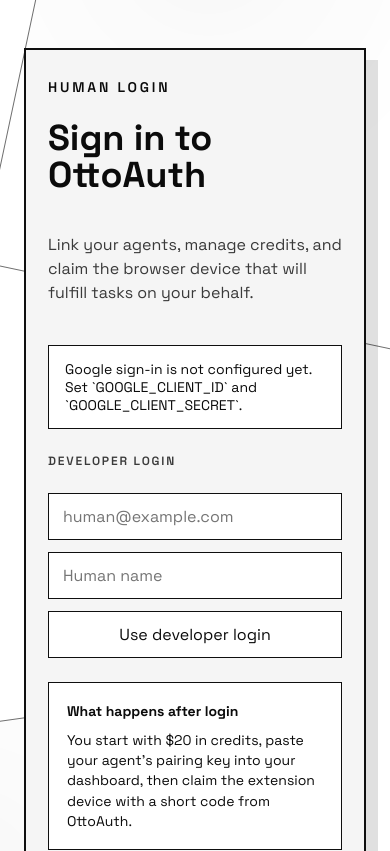
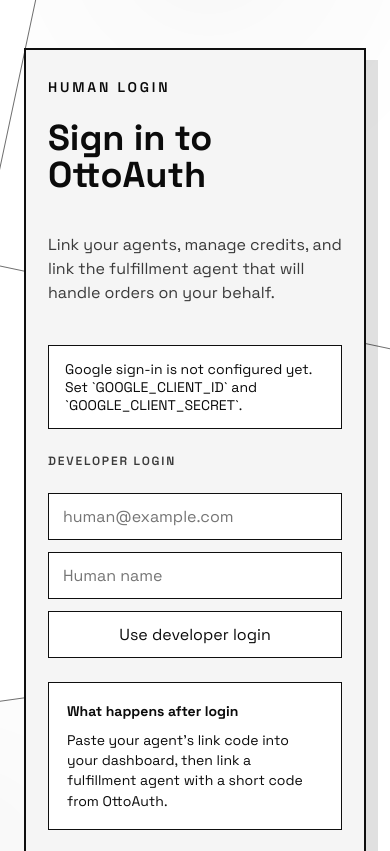
Before and after one commit to Clamepending/autoauth, a Next.js app: page /login in a window 390 px wide. Shown: the top 851 px of the page. Built offline with nearby package versions, Linux system fonts and the light colour scheme; no server answers.

Commit message:
Refine dashboard order controls and copy

```diff
--- a/src/app/globals.css
+++ b/src/app/globals.css
@@ -332,6 +332,10 @@
   grid-template-columns: repeat(2, minmax(0, 1fr));
 }
 
+.dashboard-card-span-2 {
+  grid-column: 1 / -1;
+}
+
 .dashboard-card {
   border: 1px solid var(--line);
   background: #fff;
@@ -424,6 +428,102 @@
   display: grid;
   gap: 8px;
   justify-items: end;
+}
+
+.dashboard-icon-button {
+  appearance: none;
+  border: 1px solid rgba(0, 0, 0, 0.08);
+  background: rgba(255, 255, 255, 0.9);
+  color: var(--muted);
+  width: 38px;
+  height: 38px;
+  border-radius: 999px;
+  display: inline-flex;
+  align-items: center;
+  justify-content: center;
+  cursor: pointer;
+  transition:
+    color 140ms ease,
+    border-color 140ms ease,
+    background 140ms ease,
+    transform 140ms ease;
+}
+
+.dashboard-icon-button:hover:not(:disabled) {
+  color: var(--ink);
+  border-color: rgba(0, 0, 0, 0.16);
+  background: #fff;
+  transform: translateY(-1px);
+}
+
+.dashboard-icon-button:focus-visible {
+  outline: 2px solid var(--ink);
+  outline-offset: 3px;
+}
+
+.dashboard-icon-button:disabled {
+  opacity: 0.5;
+  cursor: default;
+}
+
+.dashboard-toggle {
+  display: inline-flex;
+  align-items: center;
+  gap: 10px;
+  cursor: pointer;
+  color: var(--muted);
+  font-size: 13px;
+}
+
+.dashboard-toggle.is-disabled {
+  opacity: 0.6;
+  cursor: default;
+}
+
+.dashboard-toggle-input {
+  position: absolute;
+  opacity: 0;
+  pointer-events: none;
+}
+
+.dashboard-toggle-track {
+  width: 40px;
+  height: 24px;
+  border-radius: 999px;
+  background: rgba(0, 0, 0, 0.14);
+  padding: 3px;
+  display: inline-flex;
+  align-items: center;
+  transition: background 160ms ease;
+}
+
+.dashboard-toggle-thumb {
+  width: 18px;
+  height: 18px;
+  border-radius: 999px;
+  background: #fff;
+  box-shadow: 0 1px 3px rgba(0, 0, 0, 0.2);
+  transition: transform 160ms ease;
+}
+
+.dashboard-toggle-input:checked + .dashboard-toggle-track {
+  background: #0b0b0b;
+}
+
+.dashboard-toggle-input:checked + .dashboard-toggle-track .dashboard-toggle-thumb {
+  transform: translateX(16px);
+}
+
+.dashboard-toggle-input:focus-visible + .dashboard-toggle-track {
+  outline: 2px solid var(--ink);
+  outline-offset: 3px;
+}
+
+.dashboard-toggle-label {
+  font-weight: 600;
+  letter-spacing: 0.04em;
+  text-transform: uppercase;
+  font-size: 11px;
 }
 
 .dashboard-empty {
@@ -908,4 +1008,8 @@
   .dashboard-device-actions {
     justify-items: stretch;
   }
+
+  .dashboard-card-span-2 {
+    grid-column: auto;
+  }
 }
--- a/src/app/login/page.tsx
+++ b/src/app/login/page.tsx
@@ -44,7 +44,7 @@
         <div className="eyebrow">Human Login</div>
         <h1>Sign in to OttoAuth</h1>
         <p className="lede">
-          Link your agents, manage credits, and claim the browser device that will fulfill tasks on your behalf.
+          Link your agents, manage credits, and link the fulfillment agent that will handle orders on your behalf.
         </p>
 
         {error && <div className="auth-error">{error}</div>}
@@ -70,7 +70,7 @@
 
         <div className="card">
           <strong>What happens after login</strong>
-          You start with $20 in credits, paste your agent&apos;s pairing key into your dashboard, then claim the extension device with a short code from OttoAuth.
+          Paste your agent&apos;s link code into your dashboard, then link a fulfillment agent with a short code from OttoAuth.
         </div>
 
         <p className="auth-footer">
```
Also changed, not shown: src/app/dashboard/dashboard-client.tsx (+172 -154 lines), src/app/orders/[taskId]/order-detail-client.tsx (+14 -14 lines), src/app/orders/new/new-order-client.tsx (+9 -9 lines), src/app/page.tsx (+7 -7 lines).
